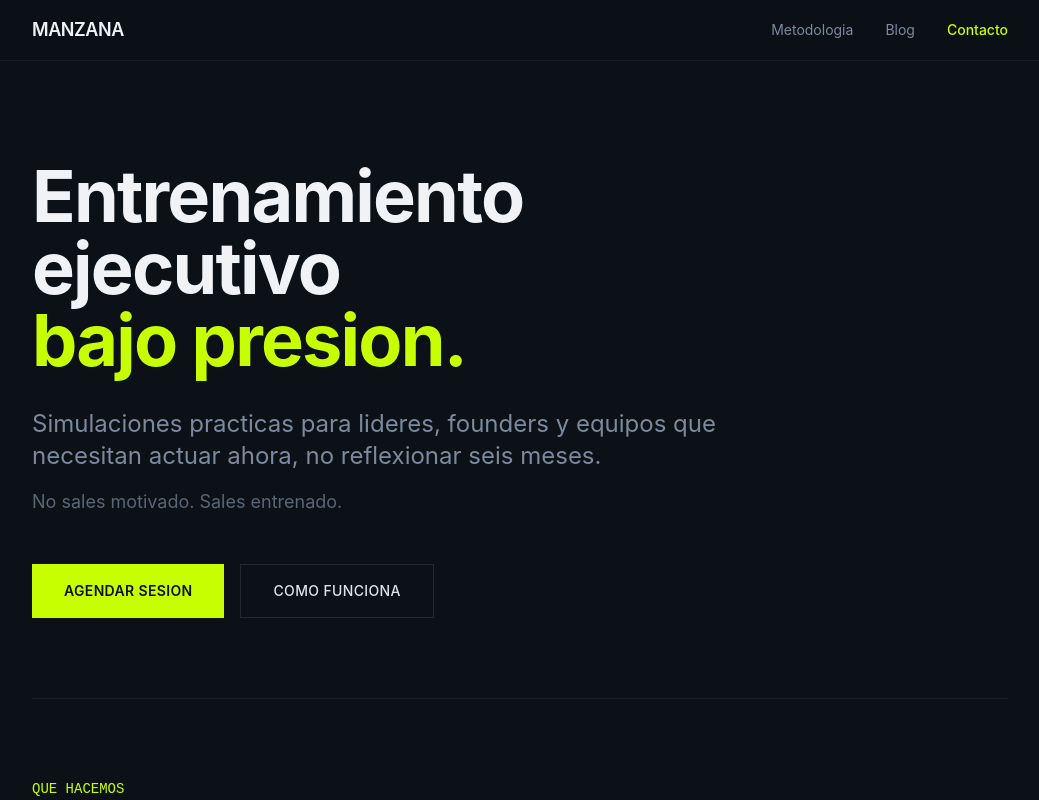
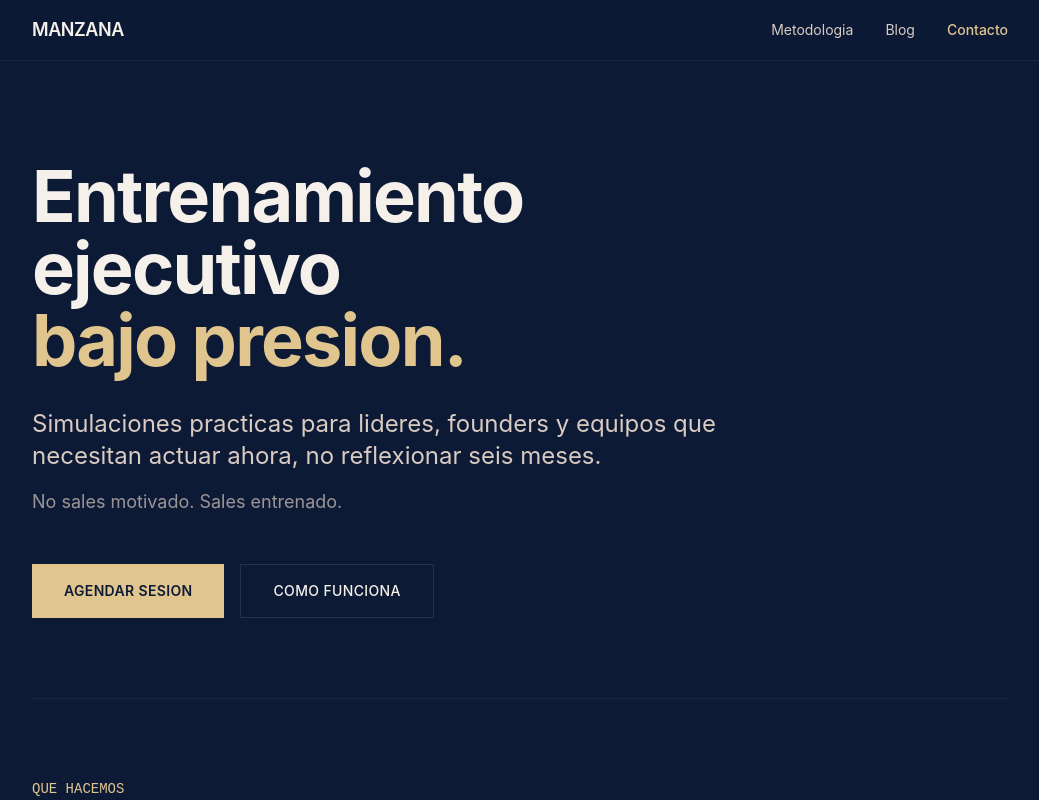
Before and after one commit to manzana-training/manzana-training.github.io, a Next.js app: page / in a window 1280 px wide. Shown: the top 800 px of the page, without its empty margins (120-1159 px from the left). Built offline with nearby package versions, Linux system fonts and the light colour scheme; no server answers.

Commit message:
Apply sapphire/gold premium palette

```diff
--- a/app/globals.css
+++ b/app/globals.css
@@ -9,13 +9,13 @@ html {
 }
 
 body {
-  background-color: #0c1117;
-  color: #e0e4ea;
+  background-color: #0d1a35;
+  color: #F5F0E9;
 }
 
 ::selection {
-  background-color: #c8ff00;
-  color: #0c1117;
+  background-color: #E0C58F;
+  color: #0d1a35;
 }
 
 /* Scrollbar minimal */
@@ -23,9 +23,9 @@ body {
   width: 4px;
 }
 ::-webkit-scrollbar-track {
-  background: #0c1117;
+  background: #0d1a35;
 }
 ::-webkit-scrollbar-thumb {
-  background: #2a3444;
+  background: #3C507D;
   border-radius: 2px;
 }
--- a/tailwind.config.js
+++ b/tailwind.config.js
@@ -8,13 +8,13 @@ module.exports = {
     extend: {
       colors: {
         manzana: {
-          black: '#0c1117',
-          dark: '#131a24',
-          gray: '#1c2430',
-          mid: '#7b8a9e',
-          light: '#e0e4ea',
-          white: '#f0f2f5',
-          accent: '#c8ff00',
+          black: '#0d1a35',
+          dark: '#112250',
+          gray: '#3C507D',
+          mid: '#D9CBC2',
+          light: '#F5F0E9',
+          white: '#F5F0E9',
+          accent: '#E0C58F',
         }
       },
       fontFamily: {
```
